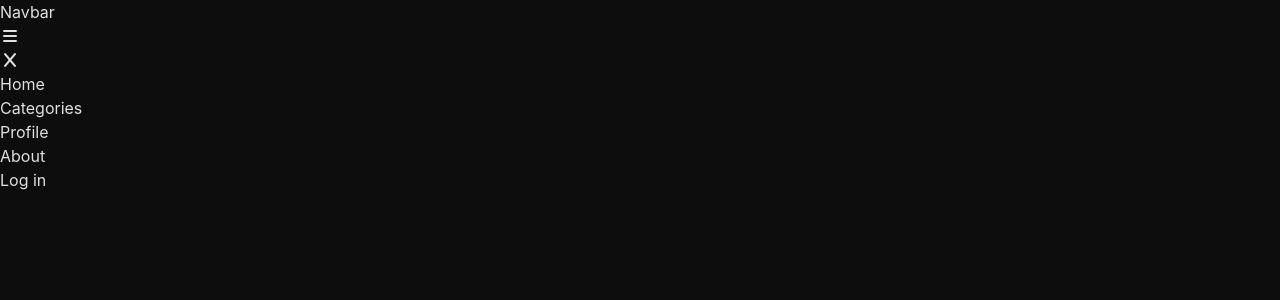
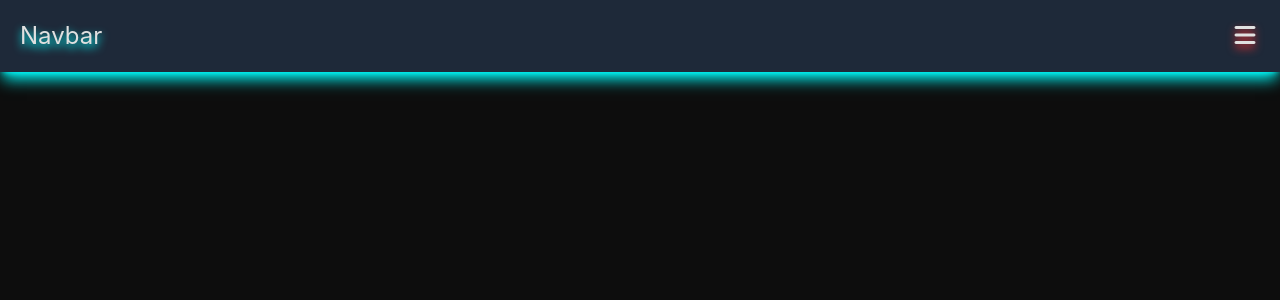
Before and after one commit to frontenddiego2d16/navbar-tutorial, a React (Vite) app: page / in a window 1280 px wide. Shown: the top 300 px of the page. Built offline with nearby package versions, Linux system fonts and the light colour scheme.

Commit message:
styles: añadiendo estilos con tailwind css

```diff
--- a/src/components/Navbar/index.jsx
+++ b/src/components/Navbar/index.jsx
@@ -4,6 +4,7 @@ import { useState } from "react";
 
 
 function Navbar() {
+
   const Links = [
     { id: 1, name: 'Home' },
     { id: 2, name: 'Categories' },
@@ -13,21 +14,25 @@ function Navbar() {
 
   return (
     <>
-      <header>
-        <h2>Navbar</h2>
+      <header className="bg-gray-800 flex justify-between p-5 shadow-lg shadow-secondary relative">
+        <h2 className="drop-shadow-lg drop-shadow-secondary text-2xl">
+          Navbar
+        </h2>
 
-        <div>
+        <div className="drop-shadow-lg drop-shadow-alert text-2xl">
           <i className="fa-solid fa-bars"></i>
         </div>
 
-        <nav>
-          <div>
+        <nav className="p-5 absolute top-0 right-0 w-1/2 h-screen bg-black/80 shadow-lg shadow-accent  flex-col gap-10 hidden"
+        >
+          <div className="flex justify-end drop-shadow-xl drop-shadow-alert text-2xl">
             <i className="fa-solid fa-x"></i>
           </div>
-          <ul>
+
+          <ul className="flex flex-col items-center gap-5 text-lg">
             {
               Links.map(link =>
-                <li key={link.name} >
+                <li key={link.name} className="text-primary text-shadow-2xs text-shadow-secondary">
                   <NavbarList name={link.name} />
                 </li>
               )
```
